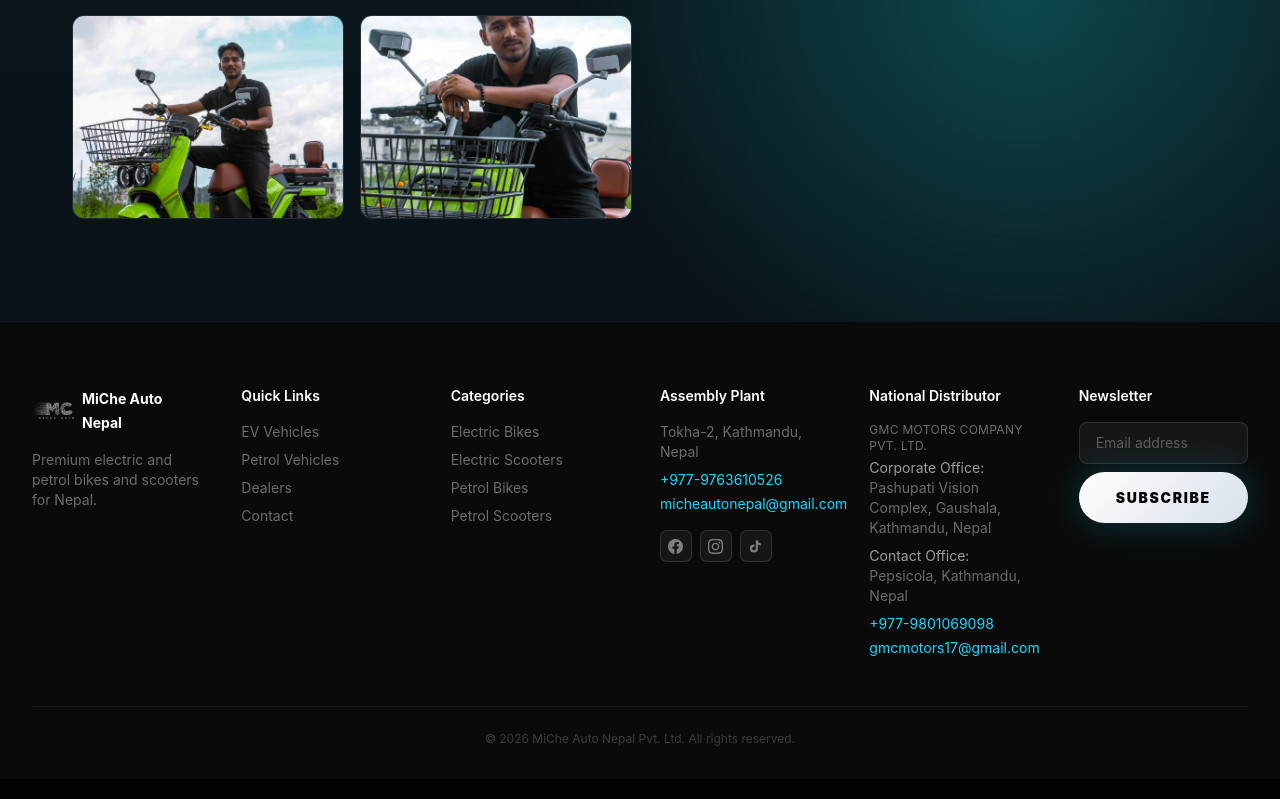
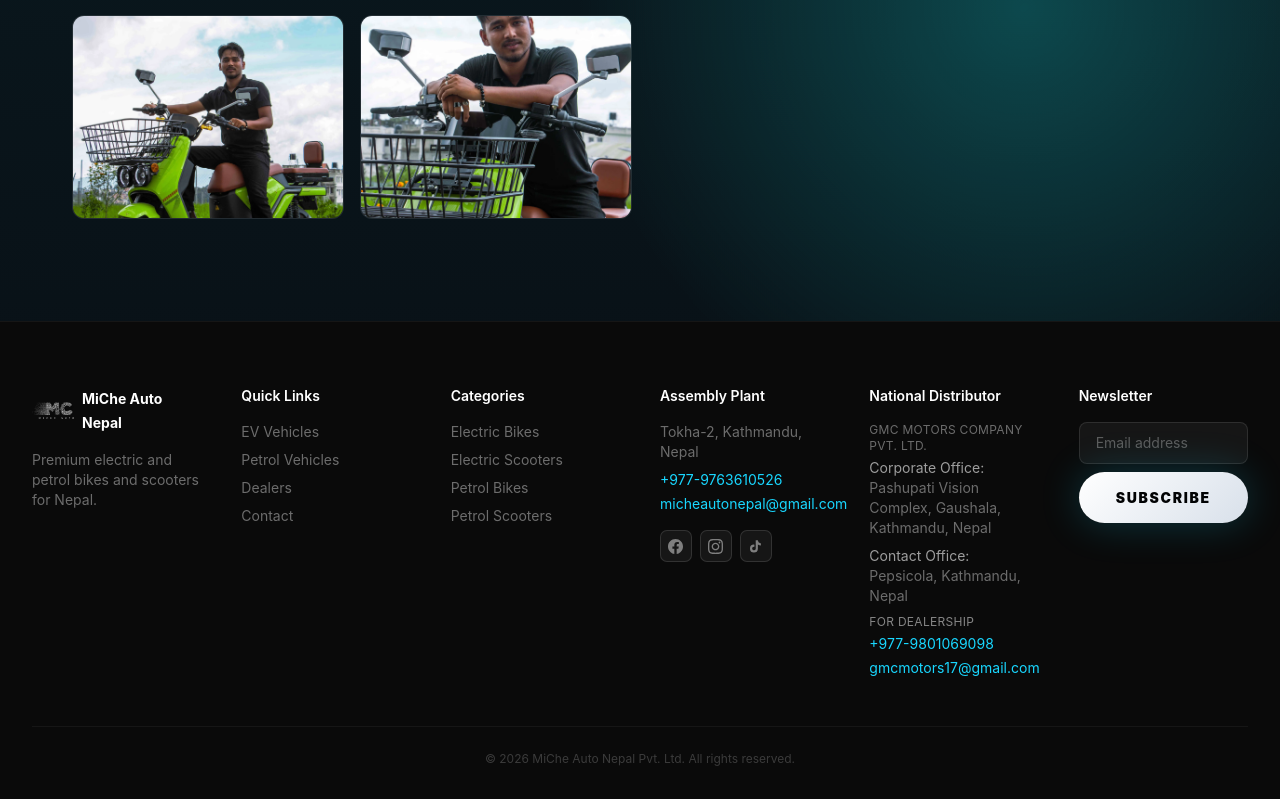
Before and after one commit to Bashyalhari583/Dreams-EV, a React (Vite) app in the folder client/: page /gallery in a window 1280 px wide. Shown: the part 2499-3298 px from the top of the page. Built offline with nearby package versions, Linux system fonts and the light colour scheme.

Commit message:
Add For Dealership label to distributor footer contact

```diff
--- a/client/src/components/Footer.jsx
+++ b/client/src/components/Footer.jsx
@@ -200,6 +200,9 @@
                 <span className="text-white/60">{o.label}:</span> {o.address}
               </p>
             ))}
+            <p className="text-white/50 text-xs uppercase tracking-wide mb-1">
+              For Dealership
+            </p>
             <a
               href={`tel:${DISTRIBUTOR.phoneTel}`}
               className="text-brand-cyan text-sm block mb-1 hover:underline"
```
Also changed, not shown: 1 other file (tests, documents, lock files or other folders).
